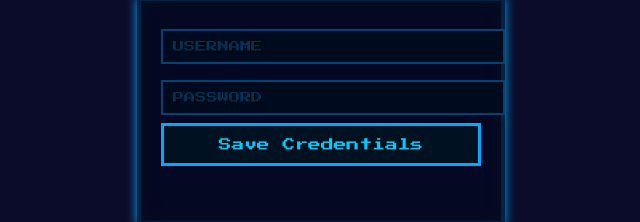
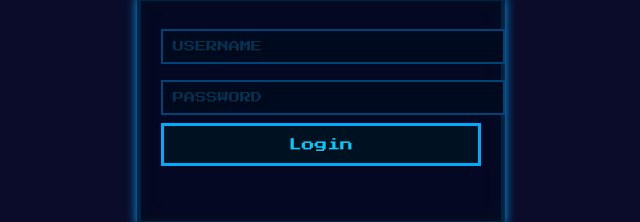
Before and after one commit to 48okqytest/aiwebsite, a plain HTML site: page index.html in a window 1280 px wide. Shown: the part 324-546 px from the top of the page, without its empty margins (319-959 px from the left). Drawn offline with Linux system fonts and the light colour scheme.

Commit message:
Update index.html

```diff
--- a/index.html
+++ b/index.html
@@ -88,7 +88,7 @@
   <div class="login-box">
     <input type="text" id="username" placeholder="USERNAME" autocomplete="username" />
     <input type="password" id="password" placeholder="PASSWORD" autocomplete="current-password" />
-    <button id="saveBtn">Save Credentials</button>
+    <button id="saveBtn">Login</button>
     <div id="message"></div>
   </div>
 
```
